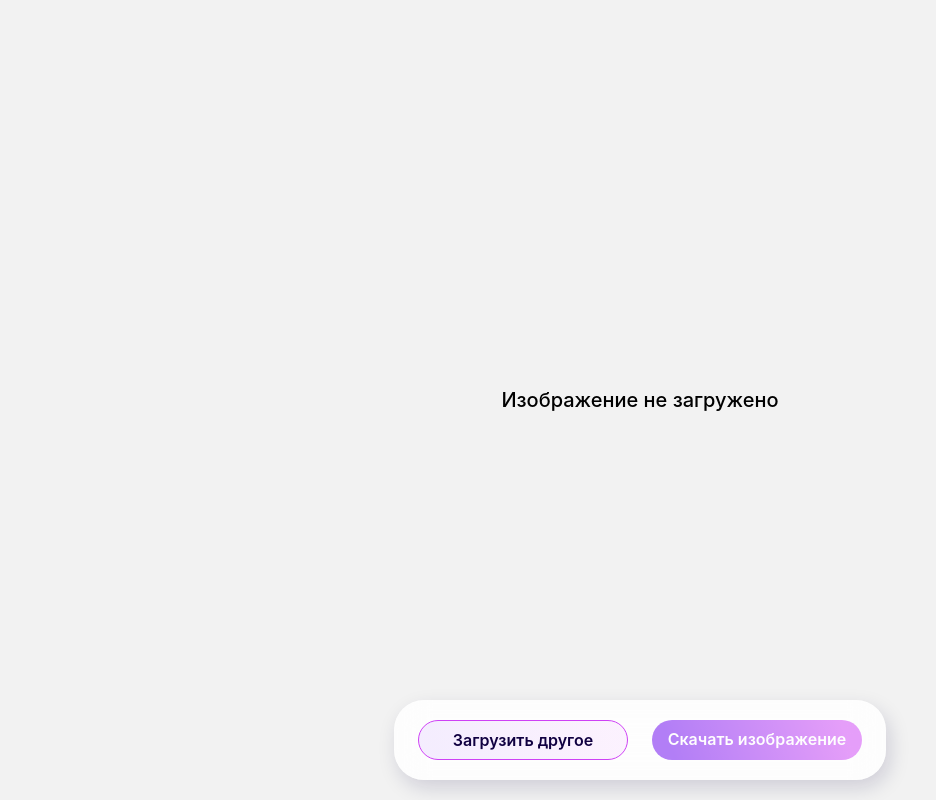
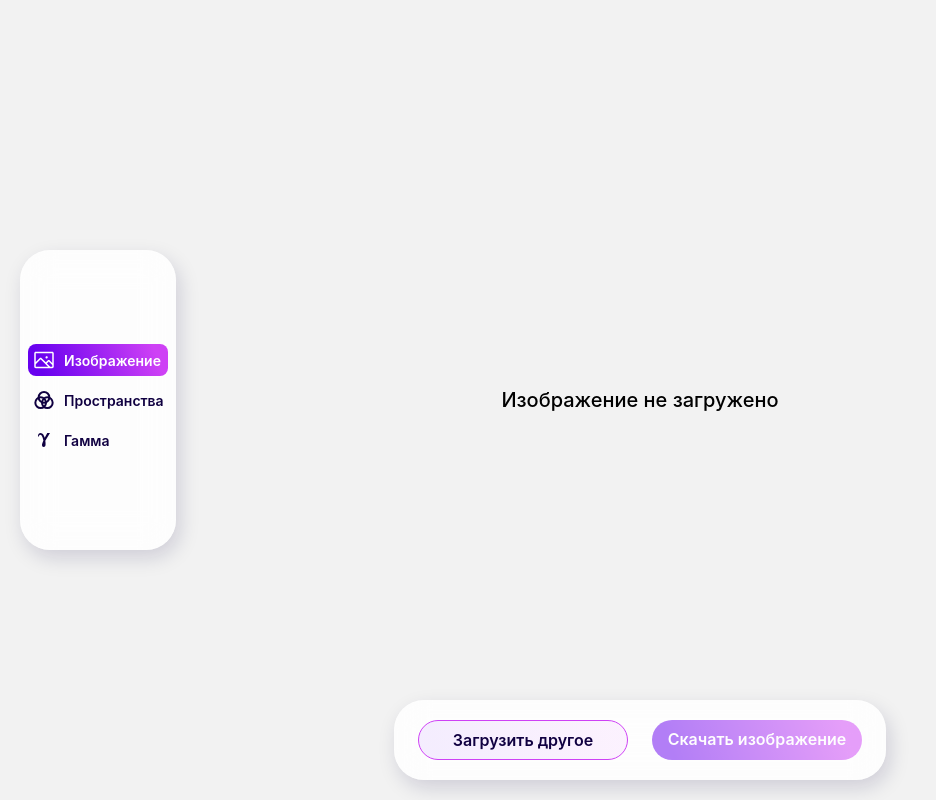
Before and after one commit to Made-In-Saratov/DrawMe, a React (Create React App) app in the folder DrawMe/: page / in a window 1280 px wide. Both pictures are taken after a click on the element "перейти в редактор". Shown: the whole page, without its empty margins (0-936 px from the left). Built offline with nearby package versions, Linux system fonts and the light colour scheme.

Commit message:
feat: add navbar

```diff
--- /dev/null
+++ b/DrawMe/src/app/components/Navbar.tsx
@@ -0,0 +1,134 @@
+import { useCallback } from "react"
+
+import styled from "styled-components"
+
+import { ITabDescription, TabT } from "@/pages/home/types"
+import { text14Medium } from "@/utils/fonts"
+
+interface INavbarProps {
+  tabs: ITabDescription[]
+  current: TabT
+  setTab: (tab: TabT) => void
+}
+
+export default function Navbar({ tabs, current, setTab }: INavbarProps) {
+  const getClickHandler = useCallback(
+    (tab: TabT) => () => setTab(tab),
+    [setTab]
+  )
+
+  return (
+    <Wrapper>
+      {tabs.map(({ title, tab, Icon }) => (
+        <Button
+          key={tab}
+          onClick={getClickHandler(tab)}
+          data-selected={current === tab}
+        >
+          <Background />
+          <Icon />
+          {title}
+        </Button>
+      ))}
+    </Wrapper>
+  )
+}
+
+const Wrapper = styled.div`
+  border-radius: 30px;
+  background: rgba(255, 255, 255, 0.85);
+  box-shadow: 4px 8px 20px 0px rgba(16, 0, 65, 0.15);
+  backdrop-filter: blur(16px);
+
+  position: absolute;
+  z-index: 100;
+  top: 50%;
+  transform: translateY(-50%);
+
+  display: flex;
+  flex-direction: column;
+  justify-content: center;
+  min-height: 300px;
+  padding: 0 8px;
+  gap: 8px;
+`
+
+const Background = styled.div`
+  position: absolute;
+  z-index: -1;
+  top: 0;
+  left: 0;
+
+  width: 100%;
+  height: 100%;
+
+  opacity: 0;
+  transition: opacity var(--transition-duration) var(--transition-function);
+
+  background: linear-gradient(
+    250deg,
+    var(--magenta) 10%,
+    var(--light-blue) 90%
+  );
+  border-radius: 8px;
+`
+
+const Button = styled.button`
+  cursor: pointer;
+  border: none;
+  outline: none;
+
+  border-radius: 8px;
+  background: none;
+  color: var(--dark-blue);
+  ${text14Medium};
+
+  display: flex;
+  gap: 8px;
+  padding: 4px;
+  align-items: center;
+  width: 100%;
+
+  transition: color var(--transition-duration) var(--transition-function);
+
+  position: relative;
+
+  > svg {
+    path {
+      fill: var(--dark-blue);
+      transition: fill var(--transition-duration) var(--transition-function);
+    }
+
+    // for icons with stroke
+    path[stroke] {
+      fill: none;
+      stroke: var(--dark-blue);
+      transition: stroke var(--transition-duration) var(--transition-function);
+    }
+  }
+
+  &:hover {
+    > ${Background} {
+      opacity: 0.1;
+    }
+  }
+
+  &[data-selected="true"] {
+    color: #ffffff;
+
+    > ${Background} {
+      opacity: 1;
+    }
+
+    > svg {
+      path {
+        fill: #ffffff;
+      }
+
+      path[stroke] {
+        fill: none;
+        stroke: #ffffff;
+      }
+    }
+  }
+`
--- a/DrawMe/src/app/pages/home/TabRouter.tsx
+++ b/DrawMe/src/app/pages/home/TabRouter.tsx
@@ -4,9 +4,31 @@ import styled from "styled-components"
 
 import Home from "./Home"
 import Image from "./Image"
-import { TabT } from "./types"
+import { ITabDescription, TabT } from "./types"
 
+import Navbar from "@/components/Navbar"
 import { IImage } from "@/utils/types/image"
+import ColorIcon from "~/assets/ColorIcon"
+import GammaIcon from "~/assets/GammaIcon"
+import ImageIcon from "~/assets/ImageIcon"
+
+const tabs: ITabDescription[] = [
+  {
+    title: "Изображение",
+    tab: "image",
+    Icon: ImageIcon,
+  },
+  {
+    title: "Пространства",
+    tab: "spaces",
+    Icon: ColorIcon,
+  },
+  {
+    title: "Гамма",
+    tab: "gamma",
+    Icon: GammaIcon,
+  },
+]
 
 export default function TabRounter() {
   const [tab, setTab] = useState<TabT>("home")
@@ -24,6 +46,8 @@ export default function TabRounter() {
 
   return (
     <Wrapper>
+      {tab !== "home" && <Navbar tabs={tabs} current={tab} setTab={setTab} />}
+
       <Tab image={image} setImage={setImage} setTab={setTab} />
     </Wrapper>
   )
--- a/DrawMe/src/app/pages/home/types.ts
+++ b/DrawMe/src/app/pages/home/types.ts
@@ -1 +1,7 @@
 export type TabT = "home" | "image" | "spaces" | "gamma"
+
+export interface ITabDescription {
+  title: string
+  tab: TabT
+  Icon: React.FC
+}
--- a/DrawMe/src/app/utils/fonts.ts
+++ b/DrawMe/src/app/utils/fonts.ts
@@ -8,6 +8,14 @@ export const text14 = {
   fontSize: "14px",
   fontStyle: "normal",
   fontWeight: "500",
+  lineHeight: "15px",
+}
+
+export const text14Medium = {
+  fontFamily: family.regular,
+  fontSize: "14px",
+  fontStyle: "normal",
+  fontWeight: "600",
   lineHeight: "15px",
 }
 
--- /dev/null
+++ b/DrawMe/src/assets/ColorIcon.tsx
@@ -0,0 +1,33 @@
+export default function ColorIcon() {
+  return (
+    <svg
+      width="24"
+      height="24"
+      viewBox="0 0 24 24"
+      fill="none"
+      xmlns="http://www.w3.org/2000/svg"
+    >
+      <path
+        d="M8.66671 20C11.6122 20 14 17.6122 14 14.6666C14 11.7211 11.6122 9.33331 8.66671 9.33331C5.72119 9.33331 3.33337 11.7211 3.33337 14.6666C3.33337 17.6122 5.72119 20 8.66671 20Z"
+        stroke="#100041"
+        strokeWidth="2"
+        strokeLinecap="round"
+        strokeLinejoin="round"
+      />
+      <path
+        d="M15.3333 20C18.2789 20 20.6667 17.6122 20.6667 14.6666C20.6667 11.7211 18.2789 9.33331 15.3333 9.33331C12.3878 9.33331 10 11.7211 10 14.6666C10 17.6122 12.3878 20 15.3333 20Z"
+        stroke="#100041"
+        strokeWidth="2"
+        strokeLinecap="round"
+        strokeLinejoin="round"
+      />
+      <path
+        d="M12.0002 14.6667C14.9457 14.6667 17.3335 12.2789 17.3335 9.33333C17.3335 6.38781 14.9457 4 12.0002 4C9.05468 4 6.66687 6.38781 6.66687 9.33333C6.66687 12.2789 9.05468 14.6667 12.0002 14.6667Z"
+        stroke="#100041"
+        strokeWidth="2"
+        strokeLinecap="round"
+        strokeLinejoin="round"
+      />
+    </svg>
+  )
+}
--- /dev/null
+++ b/DrawMe/src/assets/GammaIcon.tsx
@@ -0,0 +1,16 @@
+export default function GammaIcon() {
+  return (
+    <svg
+      width="24"
+      height="24"
+      viewBox="0 0 24 24"
+      fill="none"
+      xmlns="http://www.w3.org/2000/svg"
+    >
+      <path
+        d="M11.76 19C12.92 19 13.58 18 13.58 16.29C13.58 15.2 13.5 13.88 13.3 12.67L18 5H15.28L12.71 9.82L12.55 9.33C11.83 7.19 10.82 5 8.68 5C8 5 7.45 5.18 7 5.54C6 6.39 6 8 6 8.5H6.91C6.97 8.06 7.21 6.83 8.25 6.83C10 6.83 10.8 10 11.4 12.42C10.5 14.58 10 16.14 10 16.97C10 17.95 10.56 19 11.76 19Z"
+        fill="#100041"
+      />
+    </svg>
+  )
+}
--- /dev/null
+++ b/DrawMe/src/assets/ImageIcon.tsx
@@ -0,0 +1,19 @@
+export default function ImageIcon() {
+  return (
+    <svg
+      width="24"
+      height="24"
+      viewBox="0 0 24 24"
+      fill="none"
+      xmlns="http://www.w3.org/2000/svg"
+    >
+      <g id="Image icon">
+        <path
+          id="Vector"
+          d="M20.25 3.75H3.75C3.35218 3.75 2.97064 3.90804 2.68934 4.18934C2.40804 4.47064 2.25 4.85218 2.25 5.25V18.75C2.25 19.1478 2.40804 19.5294 2.68934 19.8107C2.97064 20.092 3.35218 20.25 3.75 20.25H20.25C20.6478 20.25 21.0294 20.092 21.3107 19.8107C21.592 19.5294 21.75 19.1478 21.75 18.75V5.25C21.75 4.85218 21.592 4.47064 21.3107 4.18934C21.0294 3.90804 20.6478 3.75 20.25 3.75ZM20.25 5.25V14.8828L17.8059 12.4397C17.6666 12.3004 17.5013 12.1898 17.3193 12.1144C17.1372 12.039 16.9422 12.0002 16.7452 12.0002C16.5481 12.0002 16.3531 12.039 16.1711 12.1144C15.989 12.1898 15.8237 12.3004 15.6844 12.4397L13.8094 14.3147L9.68438 10.1897C9.4031 9.9086 9.02172 9.7507 8.62406 9.7507C8.22641 9.7507 7.84503 9.9086 7.56375 10.1897L3.75 14.0034V5.25H20.25ZM3.75 16.125L8.625 11.25L16.125 18.75H3.75V16.125ZM20.25 18.75H18.2466L14.8716 15.375L16.7466 13.5L20.25 17.0044V18.75ZM13.5 9.375C13.5 9.1525 13.566 8.93499 13.6896 8.74998C13.8132 8.56498 13.9889 8.42078 14.1945 8.33564C14.4 8.25049 14.6262 8.22821 14.8445 8.27162C15.0627 8.31502 15.2632 8.42217 15.4205 8.5795C15.5778 8.73684 15.685 8.93729 15.7284 9.15552C15.7718 9.37375 15.7495 9.59995 15.6644 9.80552C15.5792 10.0111 15.435 10.1868 15.25 10.3104C15.065 10.434 14.8475 10.5 14.625 10.5C14.3266 10.5 14.0405 10.3815 13.8295 10.1705C13.6185 9.95952 13.5 9.67337 13.5 9.375Z"
+          fill="#100041"
+        />
+      </g>
+    </svg>
+  )
+}
```
